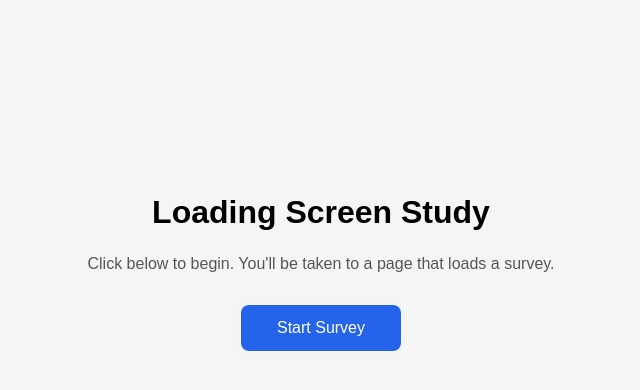
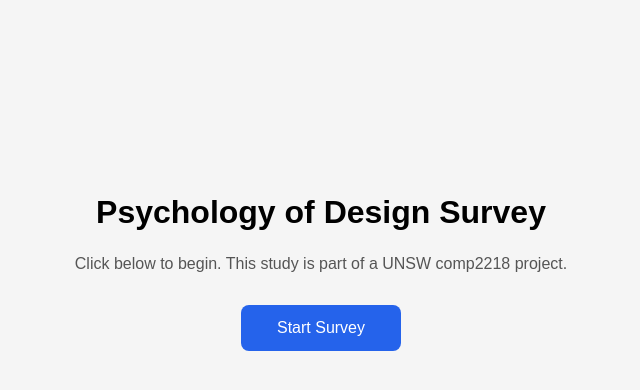
Before and after one commit to dragonfayre/loadingscreenexperiment, a Flask app: page / in a window 1280 px wide. Shown: the part 138-528 px from the top of the page, without its empty margins (319-959 px from the left). Run offline with Flask 3, Linux system fonts and the light colour scheme.

Commit message:
changed text on start page

```diff
--- a/templates/loading.html
+++ b/templates/loading.html
@@ -44,8 +44,8 @@
 {% elif screen == "stay" %}
   <!-- start page content, tab title is the only hint -->
   <div id="stay-wrap">
-    <h1>Loading Screen Study</h1>
-    <p>Click below to begin. You'll be taken to a page that loads a survey.</p>
+    <h1>Psychology of Design Survey</h1>
+    <p>Click below to begin. This study is part of a UNSW comp2218 project.</p>
     <button>Start Survey</button>
   </div>
 
--- a/templates/start.html
+++ b/templates/start.html
@@ -12,8 +12,8 @@
   </style>
 </head>
 <body>
-  <h1>Loading Screen Study</h1>
-  <p>Click below to begin. You'll be taken to a page that loads a survey.</p>
+  <h1>Psychology of Design Survey</h1>
+  <p>Click below to begin. This study is part of a UNSW comp2218 project.</p>
   <button onclick="window.location='/loading'">Start Survey</button>
 </body>
 </html>
```
